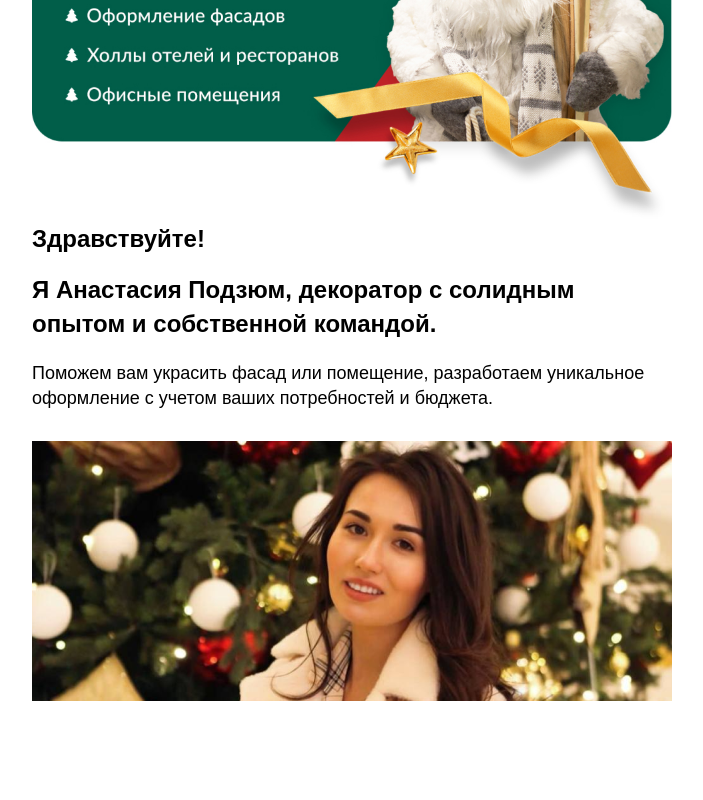
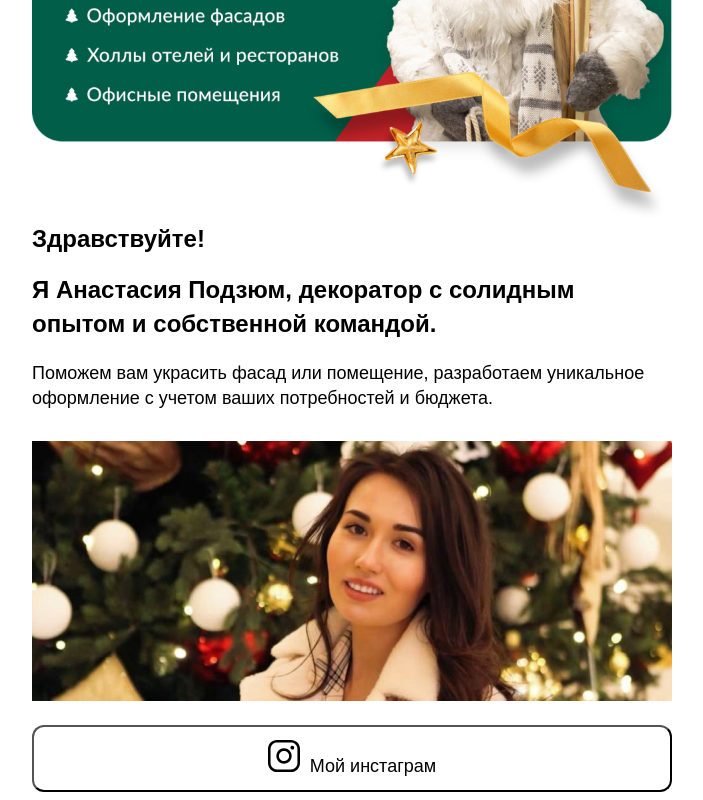
Before and after one commit to PavelYatsura/work-1, a plain HTML site: page index.html in a window 1280 px wide. Shown: the part 356-1156 px from the top of the page, without its empty margins (288-991 px from the left). Before the commit the page ends 1069 px from the top, so only its background shows below. Drawn offline with Linux system fonts and the light colour scheme.

Commit message:
completed second section

```diff
--- a/css/style.css
+++ b/css/style.css
@@ -54,3 +54,21 @@ img {
     line-height: 25px;
     margin-bottom: 30px;
 }
+.second-section__img1 {
+    margin-bottom: 20px;
+}
+.tuttons__main-btm {
+    width: 640px;
+    height: 67px;
+    border-radius: 12px;
+    background-color: white;
+    font-size: 18px;
+    font-weight: 400;
+
+
+}
+
+.logo-btn{
+    margin-right: 10px;
+
+}
--- a/index.html
+++ b/index.html
@@ -37,8 +37,11 @@
           <div class="second-section__text">Я Анастасия Подзюм, декоратор с солидным опытом и собственной командой.</div>
             <div class="second-section__subtext">Поможем вам украсить фасад или помещение, разработаем уникальное оформление с учетом ваших потребностей и бюджета.</div>
 
-            <div class="second-section__img"><img src="/img/photo_2022-11-17_19-27-54 1.png" alt="Девушка">
-                <div class="second-section__bottom"></div>
+            <div class="second-section__img"><img class="second-section__img1" src="/img/photo_2022-11-17_19-27-54 1.png" alt="Девушка">
+                <div class="second-section__botton bottons">
+                    <button class="tuttons__main-btm"><img class="logo-btn" src="/icon/Vector1.svg" alt="">Мой инстаграм</button>
+                    </div>
+                </div>
             </div>
           </div>
         </div>
```
Also changed, not shown: icon/Vector.png (added), icon/Vector1.svg (added).
